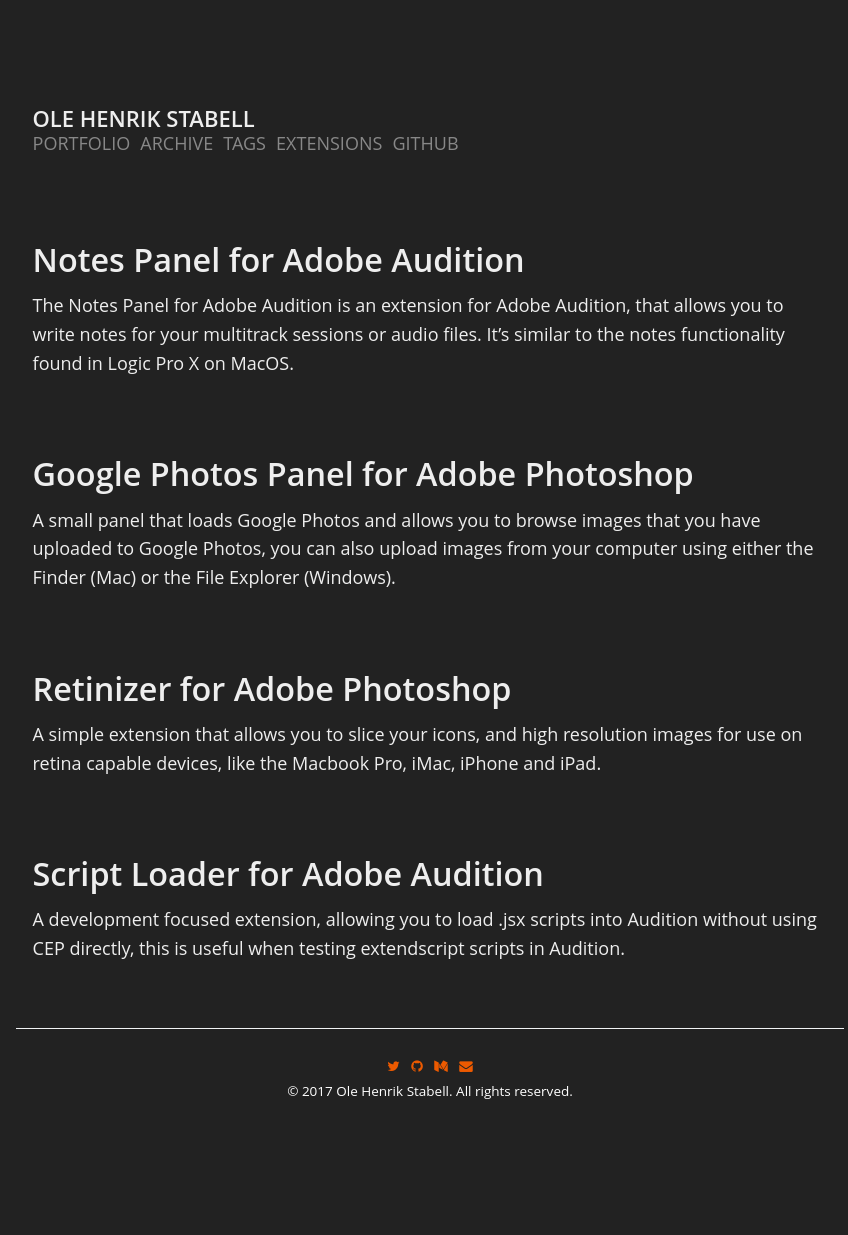
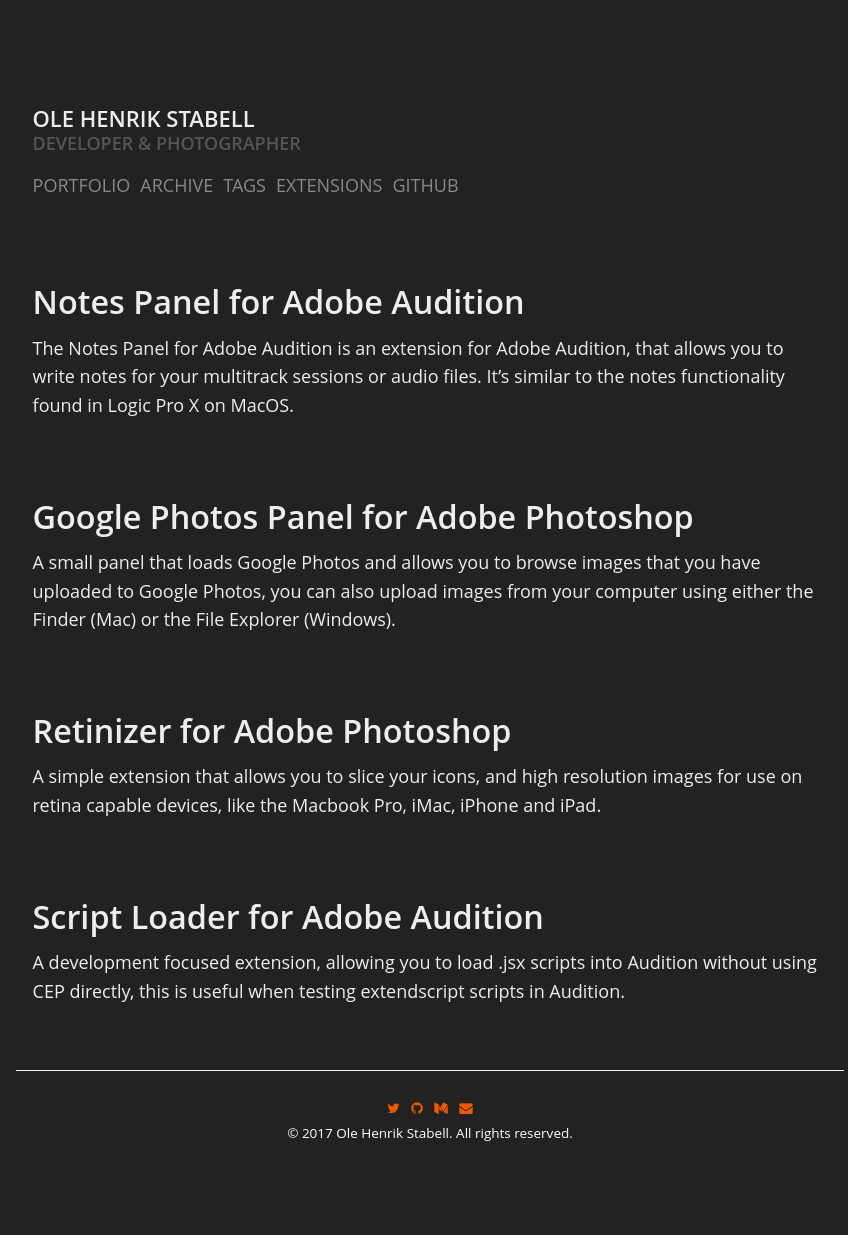
Before and after one commit to Hennamann/hennamann.github.io, a Jekyll site: the page built from extensions.html, in a window 1280 px wide. Shown: the whole page, without its empty margins (210-1058 px from the left). Built offline with Jekyll 4.4.1, drawn with Linux system fonts in a browser that asks for light colours; some web fonts are replaced; before the commit the page ends 1192 px from its top, so only the background shows below that.

Commit message:
fix header

```diff
--- a/extensions.html
+++ b/extensions.html
@@ -5,6 +5,9 @@ layout: default
 <header class="header">
   <div class="header-title">
     <a href="{{ site.url }}{{ site.baseurl }}">{{ site.name }}</a>
+  </div>
+  <div class="header-caption">
+    {{ site.caption }}
   </div>
   <nav class="header-nav">
     {% for nav in site.nav %}
```
